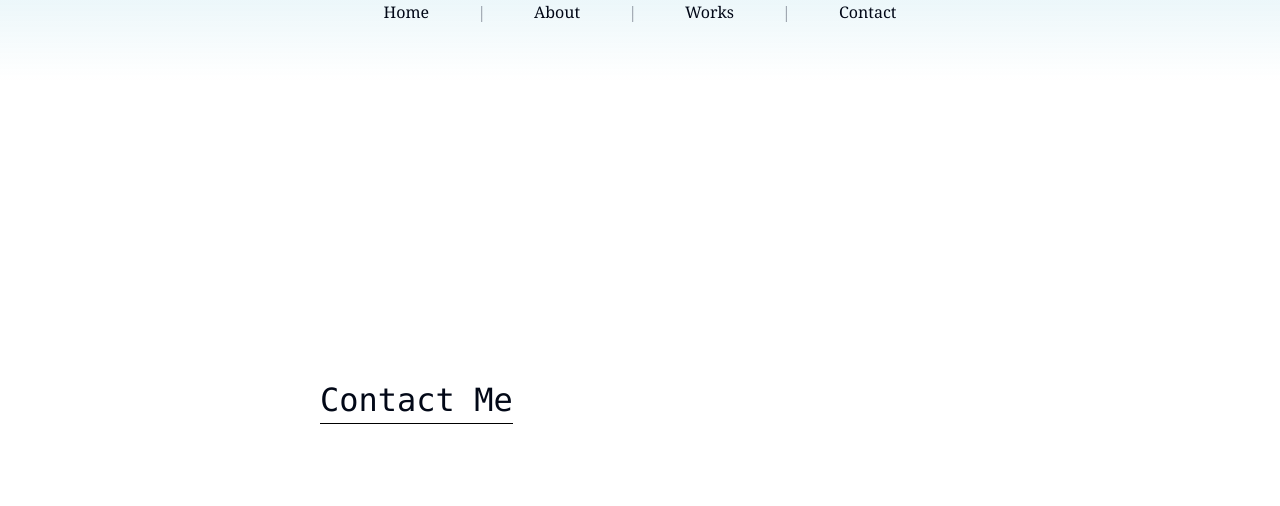
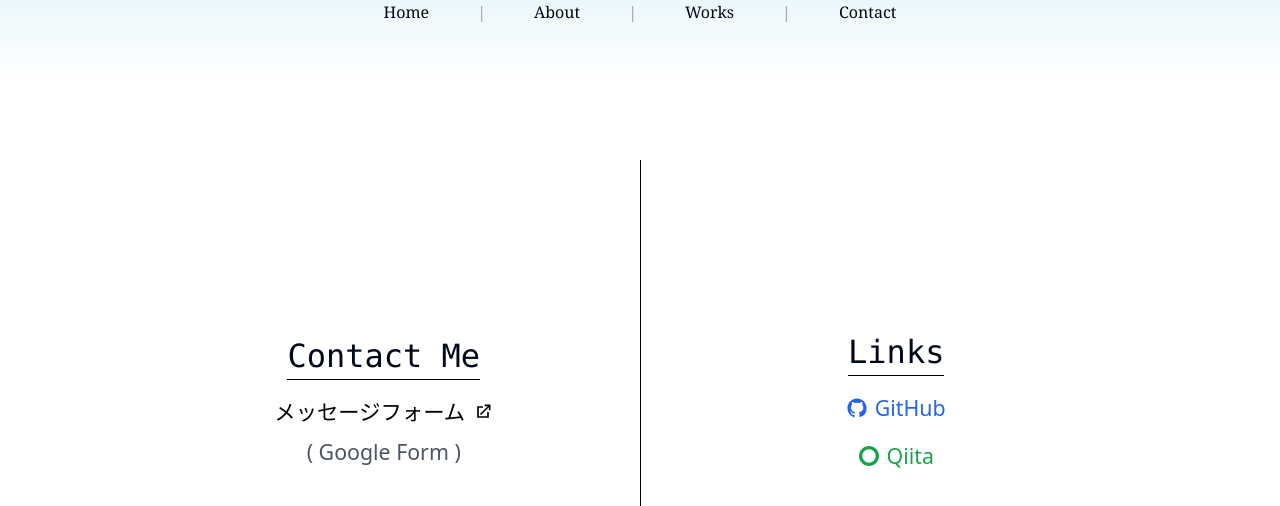
Before and after one commit to RS2-prog/my-site, a Next.js app: page /contact in a window 1280 px wide. Shown: the top 506 px of the page. Built offline with nearby package versions, Linux system fonts and the light colour scheme.

Commit message:
add: contact画面

```diff
--- a/next.config.ts
+++ b/next.config.ts
@@ -3,6 +3,7 @@ import type { NextConfig } from "next";
 const nextConfig: NextConfig = {
   /* config options here */
   reactStrictMode: true,
+  output: "export",
 };
 
 export default nextConfig;
--- a/src/components/header/Header.tsx
+++ b/src/components/header/Header.tsx
@@ -5,7 +5,7 @@ export const links = {
   home: "/",
   about: "/about",
   works: "/preparing",
-  contact: "/preparing"
+  contact: "/contact"
 }
 
 const Header = () => {
--- a/src/pages/contact/index.tsx
+++ b/src/pages/contact/index.tsx
@@ -6,8 +6,73 @@ const Contact = () => {
   return (
     <div>
       <Header />
-      <div className='w-[50%] mx-auto overflow-scroll scrollbar-hide flex flex-col items-start space-y-8 h-screen justify-center'>
-        <Label id='contact' label='Contact Me'/>
+      <div className="w-[80%] mx-auto flex h-screen items-center">
+        {/* Left Section - Contact Me */}
+        <div className='flex flex-col justify-center w-1/2 items-center'>
+          <Label id="contact" label="Contact Me" />
+          <a
+            href="https://forms.gle/6kgPthkjJtzSotA89"
+            target="_blank"
+            className="text-[16pt] flex items-center text-black hover:text-gray-500 transition-colors mt-4"
+            rel="noopener noreferrer"
+          >
+            メッセージフォーム
+            <svg
+              xmlns="http://www.w3.org/2000/svg"
+              viewBox="0 0 24 24"
+              fill="currentColor"
+              className="w-5 h-5 ml-2"
+            >
+              <path d="M14 3h7v7h-2V6.41l-9.29 9.3-1.42-1.42 9.3-9.29H14V3zM5 5h7v2H7v10h10v-5h2v7H5V5z"/>
+            </svg>
+          </a>
+          <span className="mt-2 text-[16pt] text-gray-600">( Google Form )</span>
+        </div>
+
+        {/* Middle Divider */}
+        <div className='bg-black w-[1px] h-3/5'></div>
+
+        {/* Right Section - Links */}
+        <div className='flex flex-col justify-center w-1/2 items-center'>
+          <Label id="links" label="Links" />
+          <div className="flex flex-col items-center mt-4 space-y-4">
+            {/* GitHubリンク */}
+            <a
+              href="https://github.com/yourusername"
+              target="_blank"
+              className="flex items-center text-blue-600 hover:text-blue-800 text-[16pt]"
+              rel="noopener noreferrer"
+            >
+              <svg
+                xmlns="http://www.w3.org/2000/svg"
+                fill="currentColor"
+                viewBox="0 0 24 24"
+                className="w-5 h-5 mr-2"
+              >
+                <path d="M12 .5C5.73.5.5 5.74.5 12c0 5.1 3.29 9.41 7.86 10.95.58.1.79-.26.79-.58v-2.17c-3.22.7-3.9-1.57-3.9-1.57-.53-1.34-1.3-1.7-1.3-1.7-1.07-.73.08-.72.08-.72 1.18.08 1.8 1.2 1.8 1.2 1.05 1.8 2.75 1.28 3.43.98.1-.76.41-1.28.74-1.57-2.57-.3-5.28-1.29-5.28-5.73 0-1.27.46-2.31 1.2-3.13-.12-.3-.52-1.52.11-3.17 0 0 .97-.31 3.18 1.2a10.86 10.86 0 0 1 5.8 0c2.2-1.51 3.17-1.2 3.17-1.2.63 1.65.23 2.87.12 3.17.74.82 1.2 1.86 1.2 3.13 0 4.44-2.72 5.43-5.3 5.72.42.36.8 1.08.8 2.18v3.23c0 .32.21.69.8.58A10.98 10.98 0 0 0 23.5 12c0-6.26-5.23-11.5-11.5-11.5z"/>
+              </svg>
+              GitHub
+            </a>
+
+            {/* Qiitaリンク */}
+            <a
+              href="https://qiita.com/yourusername"
+              target="_blank"
+              className="flex items-center text-green-600 hover:text-green-800 text-[16pt]"
+              rel="noopener noreferrer"
+            >
+              <svg
+                xmlns="http://www.w3.org/2000/svg"
+                viewBox="0 0 24 24"
+                fill="currentColor"
+                className="w-5 h-5 mr-2"
+              >
+                <path d="M12.003 0c-6.624 0-12 5.373-12 12 0 6.625 5.373 12 12 12 6.625 0 12-5.372 12-12 0-6.625-5.373-12-12-12zM12 20c-4.416 0-8-3.584-8-8 0-4.417 3.584-8 8-8s8 3.583 8 8c0 4.416-3.584 8-8 8z"/>
+              </svg>
+              Qiita
+            </a>
+          </div>
+        </div>
       </div>
     </div>
   )
```
